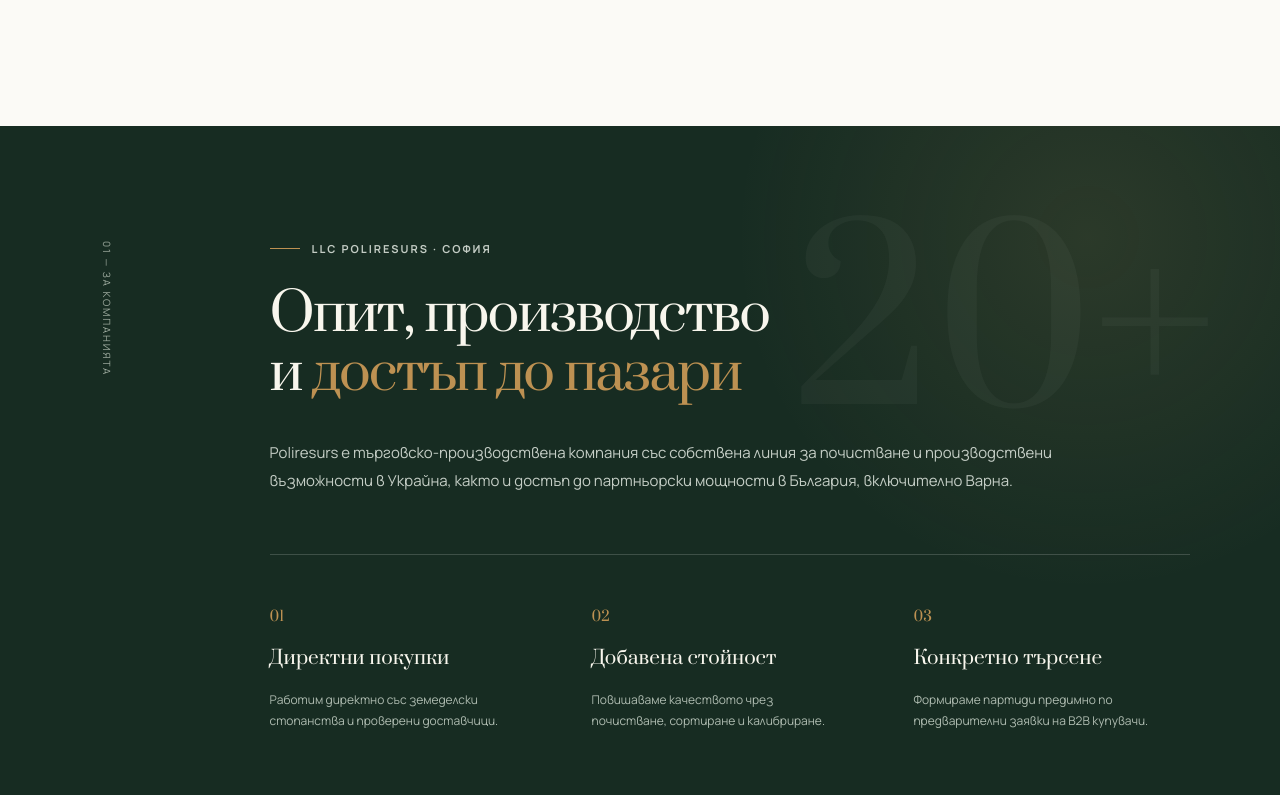
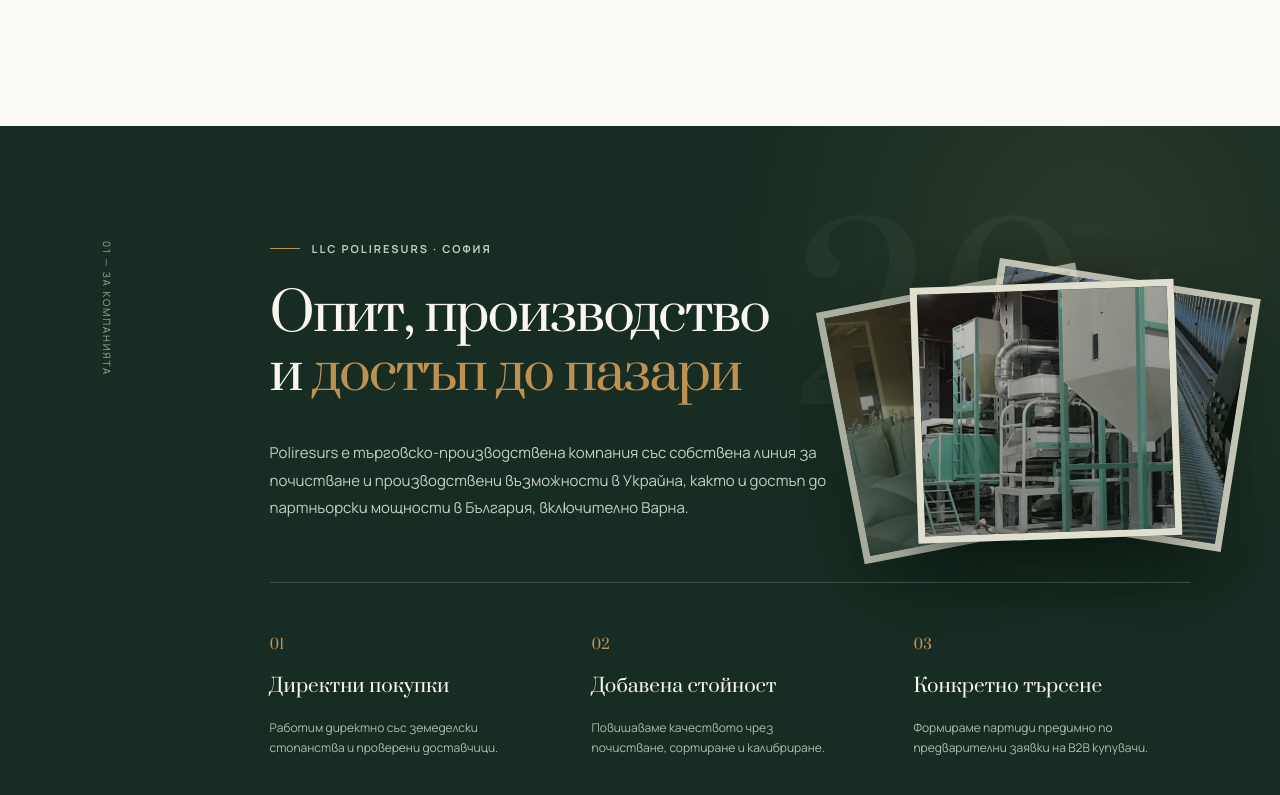
Before and after one commit to Serginho915/poliresurs, a React (Vite) app: page / in a window 1280 px wide. Shown: the part 3985-4780 px from the top of the page. Built offline with nearby package versions, Linux system fonts and the light colour scheme; no server answers.

Commit message:
Add production photo deck to company section

```diff
--- a/src/App.jsx
+++ b/src/App.jsx
@@ -240,6 +240,17 @@
           <div className="about-label">
             <p>{t.aboutLabel}</p>
           </div>
+          <div className="production-deck" aria-hidden="true">
+            <figure className="production-card production-card-back">
+              <img src={asset('warehouse.jpeg')} alt="" loading="lazy" />
+            </figure>
+            <figure className="production-card production-card-middle">
+              <img src={asset('silos.jpeg')} alt="" loading="lazy" />
+            </figure>
+            <figure className="production-card production-card-front">
+              <img src={asset('cleaning-line.jpeg')} alt="" loading="lazy" />
+            </figure>
+          </div>
           <div className="about-main">
             <p className="eyebrow light">
               <span />
--- a/src/styles.css
+++ b/src/styles.css
@@ -397,6 +397,7 @@
   display: grid;
   grid-template-columns: 180px 1fr;
   padding: clamp(80px, 9vw, 140px) clamp(24px, 7vw, 110px);
+  overflow: hidden;
 }
 .about-label p {
   writing-mode: vertical-rl;
@@ -414,6 +415,67 @@
   line-height: 1.85;
   font-size: 15px;
   margin: 35px 0 60px;
+}
+.about-main {
+  position: relative;
+  z-index: 2;
+}
+.about-main h2,
+.about-main > p:not(.eyebrow) {
+  max-width: min(760px, 62%);
+}
+.production-deck {
+  position: absolute;
+  top: clamp(90px, 9vw, 145px);
+  right: clamp(35px, 6vw, 95px);
+  z-index: 1;
+  width: clamp(260px, 24vw, 390px);
+  height: clamp(245px, 25vw, 390px);
+  pointer-events: none;
+  perspective: 1000px;
+}
+.production-card {
+  position: absolute;
+  inset: 10% 7%;
+  margin: 0;
+  overflow: hidden;
+  border: 7px solid rgba(245, 241, 226, 0.9);
+  background: #294336;
+  box-shadow: 0 25px 65px rgba(3, 14, 9, 0.38);
+  transform-origin: 50% 95%;
+  transition: transform 0.7s cubic-bezier(0.22, 1, 0.36, 1);
+}
+.production-card img {
+  width: 100%;
+  height: 100%;
+  object-fit: cover;
+  filter: saturate(0.78) contrast(1.04) brightness(0.78);
+}
+.production-card:after {
+  content: '';
+  position: absolute;
+  inset: 0;
+  background: linear-gradient(145deg, rgba(194, 154, 93, 0.08), rgba(15, 38, 26, 0.3));
+}
+.production-card-back {
+  transform: translate(-22%, 4%) rotate(-11deg);
+  opacity: 0.72;
+}
+.production-card-middle {
+  transform: translate(16%, 1%) rotate(9deg);
+  opacity: 0.86;
+}
+.production-card-front {
+  transform: translateY(4%) rotate(-2deg);
+}
+.about:hover .production-card-back {
+  transform: translate(-30%, 1%) rotate(-14deg);
+}
+.about:hover .production-card-middle {
+  transform: translate(24%, -1%) rotate(12deg);
+}
+.about:hover .production-card-front {
+  transform: translateY(-2%) rotate(0deg);
 }
 .values {
   border-top: 1px solid #ffffff2b;
@@ -824,6 +886,22 @@
   }
   .about-label {
     display: none;
+  }
+  .about-main h2,
+  .about-main > p:not(.eyebrow) {
+    max-width: 100%;
+  }
+  .production-deck {
+    position: relative;
+    top: auto;
+    right: auto;
+    grid-row: 2;
+    width: min(78vw, 430px);
+    height: 320px;
+    margin: 20px auto 55px;
+  }
+  .about-main {
+    grid-row: 1;
   }
   .wild {
     grid-template-columns: 1fr;
```
